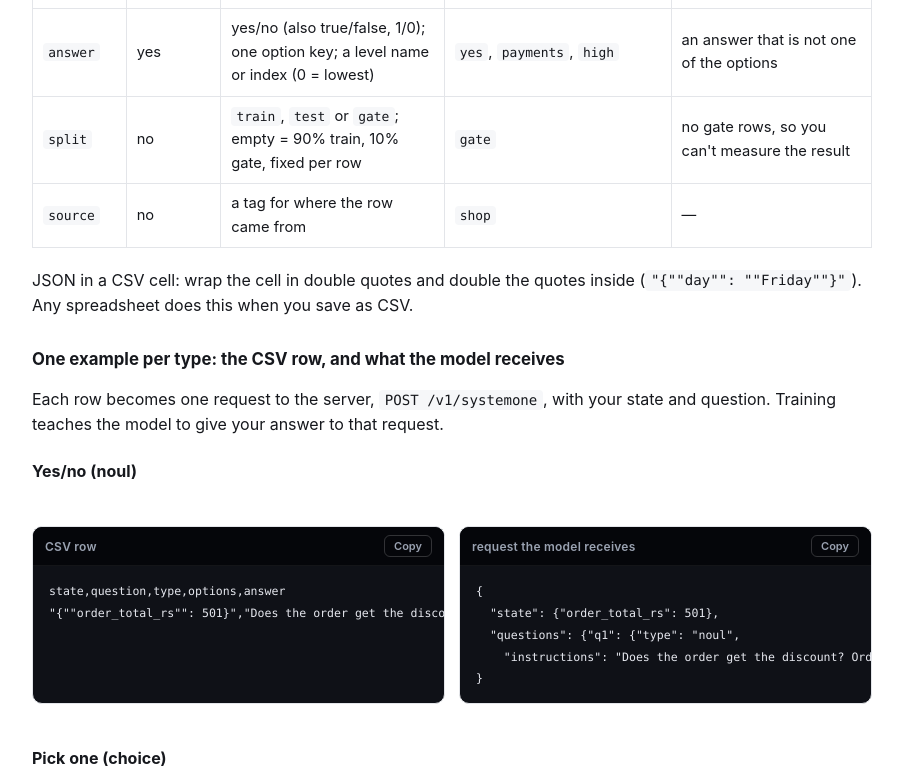
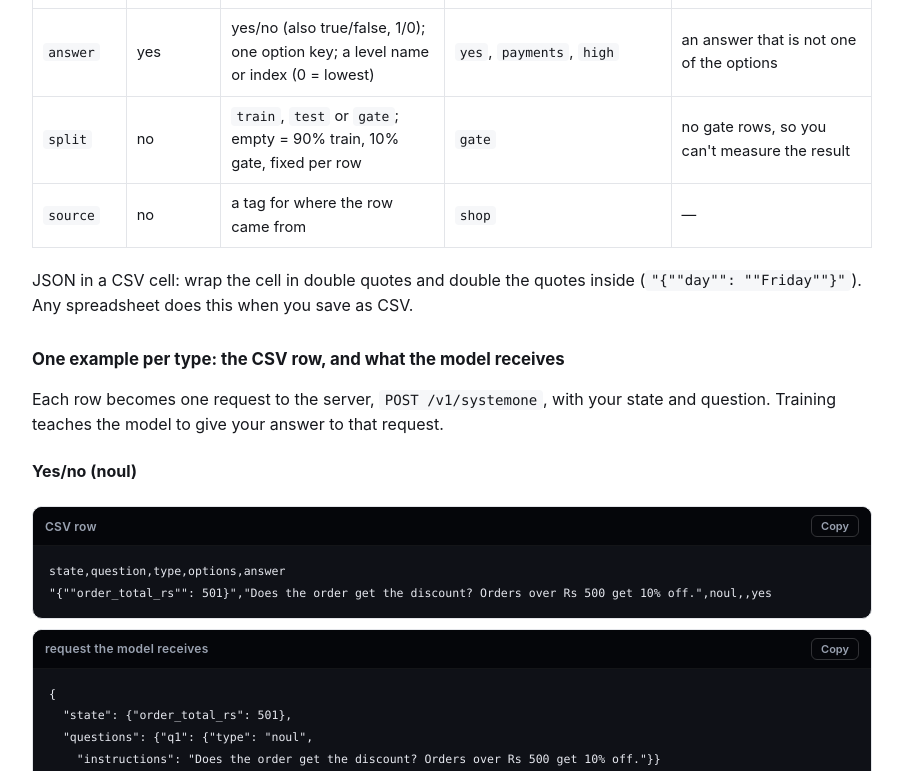
Before and after one commit to muthuishere/openjevx, an Astro site in the folder site/: page /openjevx/finetune in a window 1280 px wide. Shown: the part 2029-2800 px from the top of the page, without its empty margins (188-1091 px from the left). Built offline with nearby package versions, Linux system fonts and the light colour scheme; Astro itself is replaced by a stand-in of ours.

Commit message:
Site: code cards wrap long lines, example pairs stack full width, dark scrollbars
The fine-tune page's CSV/request examples sat side by side in narrow boxes, so every box grew a bright
horizontal scrollbar. Code now wraps (copy still yields the original text), each CSV/request pair stacks
at full width, and any remaining scrollbar is thin and dark.

Claude-Session: https://claude.ai/code/session_01QNC38boMsKDKwv4Kn2ezx7

```diff
--- a/site/src/pages/finetune/index.astro
+++ b/site/src/pages/finetune/index.astro
@@ -84,7 +84,7 @@ go version && task --version && uv --version && python3 --version</CodeCard>
   <p>Each row becomes one request to the server, <code>POST /v1/systemone</code>, with your state and
     question. Training teaches the model to give your answer to that request.</p>
   <h4>Yes/no (noul)</h4>
-  <div class="cards">
+  <div class="pair">
     <CodeCard label="CSV row">{`state,question,type,options,answer
 "{""order_total_rs"": 501}","Does the order get the discount? Orders over Rs 500 get 10% off.",noul,,yes`}</CodeCard>
     <CodeCard label="request the model receives">{`{
@@ -94,7 +94,7 @@ go version && task --version && uv --version && python3 --version</CodeCard>
 }`}</CodeCard>
   </div>
   <h4>Pick one (choice)</h4>
-  <div class="cards">
+  <div class="pair">
     <CodeCard label="CSV row">{`state,question,type,options,answer
 "{""repo"": ""billing"", ""title"": ""Invoice PDF missing tax line""}",Which team owns this?,choice,payments=billing and payments-core repos|platform=infra-terraform and api-gateway repos|web=web-frontend and admin-console repos,payments`}</CodeCard>
     <CodeCard label="request the model receives">{`{
@@ -106,7 +106,7 @@ go version && task --version && uv --version && python3 --version</CodeCard>
 }`}</CodeCard>
   </div>
   <h4>Rating (score)</h4>
-  <div class="cards">
+  <div class="pair">
     <CodeCard label="CSV row">{`state,question,type,options,answer
 "{""customers_affected"": 40, ""payments_failing"": false, ""workaround"": false}",How urgent is this ticket?,score,low|medium|high|critical,high`}</CodeCard>
     <CodeCard label="request the model receives">{`{
--- a/site/src/styles/global.css
+++ b/site/src/styles/global.css
@@ -109,9 +109,17 @@ code {
 .code-card code {
   background: none;
   padding: 0;
-  white-space: pre;
+  /* Wrap long lines instead of scrolling; copying still gives the exact original text. */
+  white-space: pre-wrap;
+  overflow-wrap: anywhere;
   color: inherit;
 }
+.code-card pre { scrollbar-color: rgba(255,255,255,0.18) transparent; scrollbar-width: thin; }
+.code-card pre::-webkit-scrollbar { height: 8px; background: transparent; }
+.code-card pre::-webkit-scrollbar-thumb { background: rgba(255,255,255,0.18); border-radius: 4px; }
+/* An example shown two ways (CSV row, then the request it becomes): stacked, full width. */
+.pair { display: grid; gap: 10px; margin: 1.2em 0; }
+.pair .code-card { margin: 0; }
 .copy-btn {
   border: 1px solid rgba(255,255,255,0.18);
   background: transparent;
```
